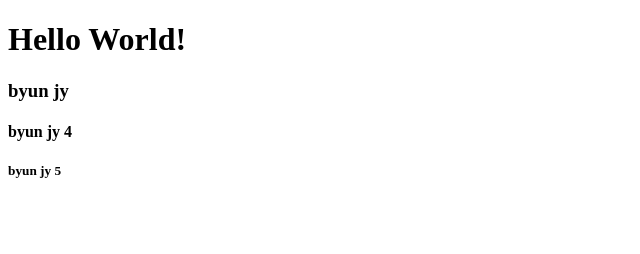
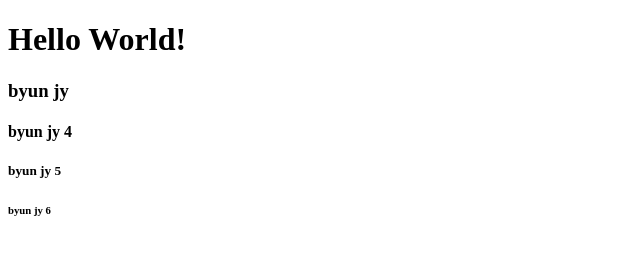
Before and after one commit to byunjy2022/DWebTest2, a plain HTML site: page index.html in a window 1280 px wide. Shown: the full height of the page, 0-640 px from the left. Drawn offline with Linux system fonts and the light colour scheme.

Commit message:
add byunjy 5

```diff
--- a/index.html
+++ b/index.html
@@ -12,6 +12,7 @@
         <h3>byun jy</h3>
         <h4>byun jy 4</h4>
         <h5>byun jy 5</h5>
+        <h6>byun jy 6</h6>
     </div>
 </body>
 </html>
```
